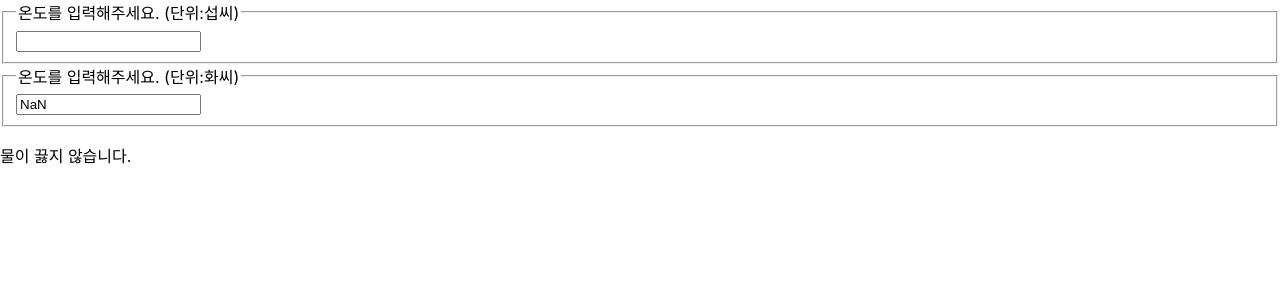
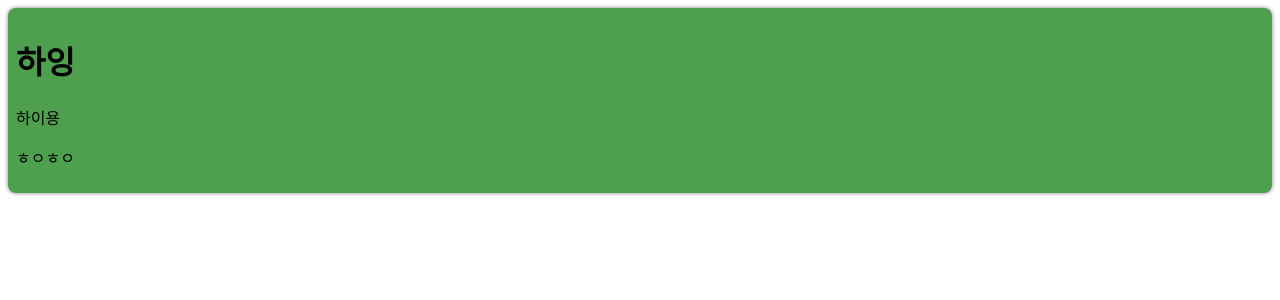
Before and after one commit to kkkkkksssssaaaa/practice-anything-fe, a React (Create React App) app in the folder first-met-react/: page / in a window 1280 px wide. Shown: the top 300 px of the page. Built offline with nearby package versions, Linux system fonts and the light colour scheme.

Commit message:
feat(first-met-react): add chapter 13 example

```diff
--- a/first-met-react/src/index.tsx
+++ b/first-met-react/src/index.tsx
@@ -2,14 +2,14 @@ import React from "react";
 import ReactDOM from "react-dom/client";
 import "./index.css";
 import reportWebVitals from "./reportWebVitals";
-import Calculator from "./test/chapter12/Calcurator";
+import ProfileCard from "./test/chapter13/ProfileCard";
 
 const root = ReactDOM.createRoot(
   document.getElementById("root") as HTMLElement
 );
 root.render(
   <React.StrictMode>
-    <Calculator />
+    <ProfileCard />
   </React.StrictMode>
 );
 
--- /dev/null
+++ b/first-met-react/src/test/chapter13/Card.tsx
@@ -0,0 +1,21 @@
+import { Chapter13Props } from "./types";
+
+const Card = (props: Chapter13Props) => {
+  const { title, backgroundColor, children } = props;
+
+  return (
+    <div
+      style={{
+        margin: 8,
+        padding: 8,
+        borderRadius: 8,
+        boxShadow: "0px 0px 4px grey",
+        backgroundColor: backgroundColor || "white",
+      }}>
+      {title && <h1>{title}</h1>}
+      {children}
+    </div>
+  );
+};
+
+export default Card;
--- /dev/null
+++ b/first-met-react/src/test/chapter13/ProfileCard.tsx
@@ -0,0 +1,12 @@
+import Card from "./Card";
+
+const ProfileCard = () => {
+  return (
+    <Card title="하잉" backgroundColor="#4ea04e">
+      <p>하이용</p>
+      <p>ㅎㅇㅎㅇ</p>
+    </Card>
+  );
+};
+
+export default ProfileCard;
--- /dev/null
+++ b/first-met-react/src/test/chapter13/types.tsx
@@ -0,0 +1,7 @@
+import React from "react";
+
+export interface Chapter13Props {
+  title: string;
+  backgroundColor: string;
+  children: string | JSX.Element | JSX.Element[];
+}
```
